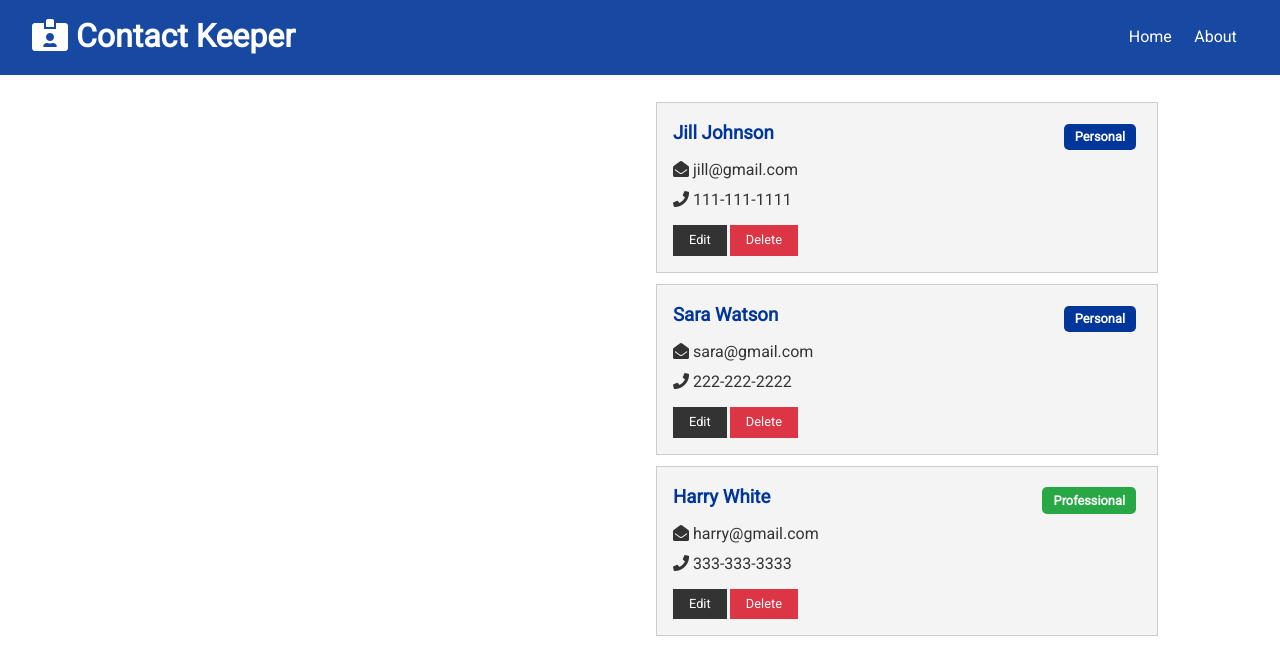
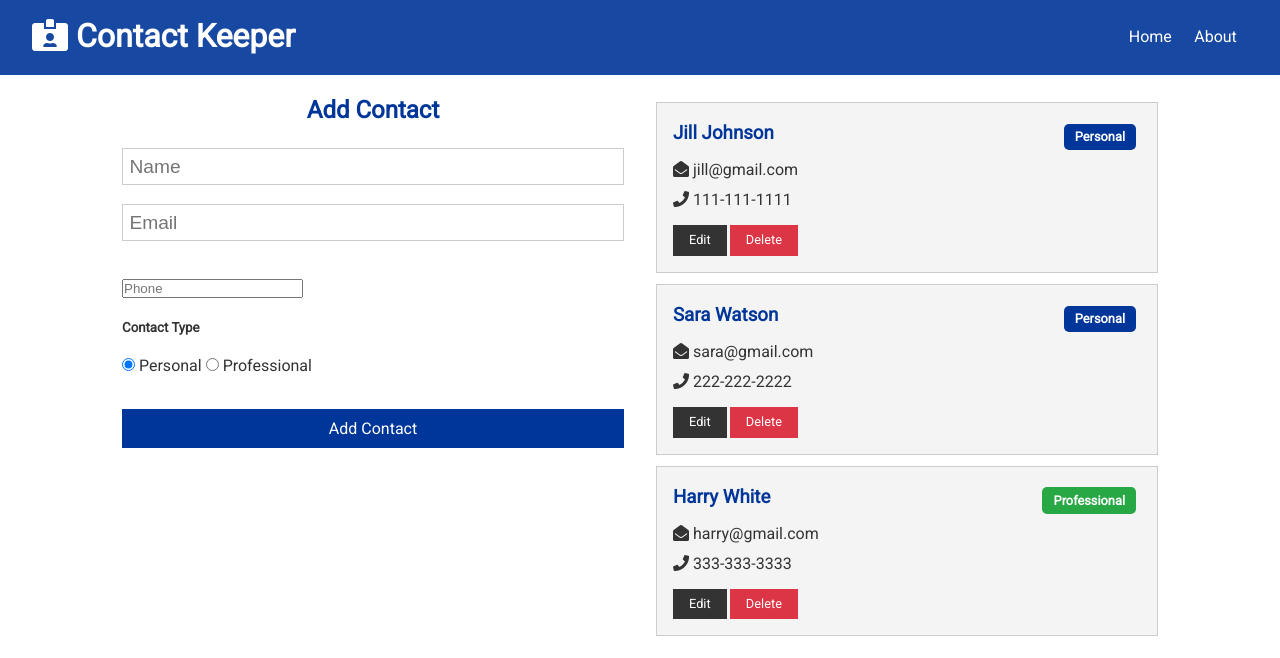
Before and after one commit to tomofficer/contact-keeper, a React (Create React App) app in the folder client/: page / in a window 1280 px wide. Shown: the top 658 px of the page. Built offline with nearby package versions, Linux system fonts and the light colour scheme.

Commit message:
added contact form

```diff
--- /dev/null
+++ b/client/src/components/contacts/ContactForm.js
@@ -0,0 +1,55 @@
+import { useState } from 'react'
+
+
+const ContactForm = () => {
+
+    const [contact, setContact] = useState({
+        name: '',
+        email: '',
+        phone: '',
+        type: 'personal'
+    });
+
+    const { name, email, phone, type } = contact;
+
+    const onChange = e => setContact({ ...contact, [e.target.name]: e.target.value });
+
+
+    return (
+        <form>
+            <h2 className="text-primary">Add Contact</h2>
+            <input
+                type="text"
+                placeholder="Name"
+                name="name"
+                value={name}
+                onChange={onChange}
+            />
+            <input
+                type="email"
+                placeholder="Email"
+                name="email"
+                value={email}
+                onChange={onChange}
+            />
+            <input
+                type="phone"
+                placeholder="Phone"
+                name="phone"
+                value={phone}
+                onChange={onChange}
+            />
+            <h5>Contact Type</h5>
+            <input type="radio" name="type" value="personal" checked={type === 'personal'}
+            /> Personal{' '}
+            <input type="radio" name="type" value="professional" checked={type === 'professional'}
+            /> Professional
+            <div>
+                <input type="submit" value="Add Contact" className="btn btn-primary btn-block" />
+            </div>
+
+        </form>
+    )
+}
+
+export default ContactForm;
--- a/client/src/components/pages/Home.js
+++ b/client/src/components/pages/Home.js
@@ -1,10 +1,11 @@
-import Contacts  from '../contacts/Contacts';
+import Contacts from '../contacts/Contacts';
+import ContactForm from '../contacts/ContactForm';
 
 const Home = () => {
     return (
         <div className="grid-2">
             <div>
-                {/* Contact Form */}
+                <ContactForm />
             </div>
             <div>
                 <Contacts />
```
